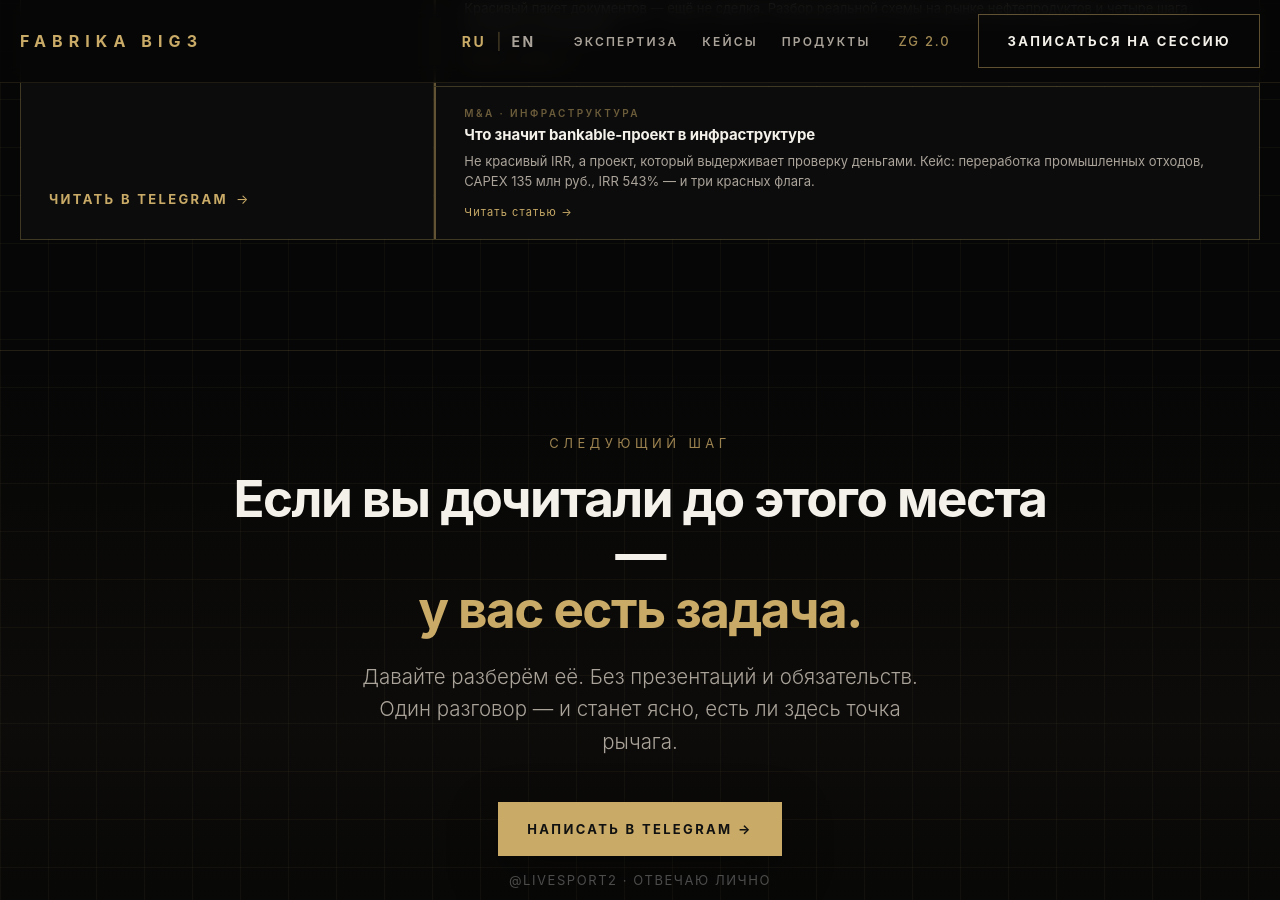
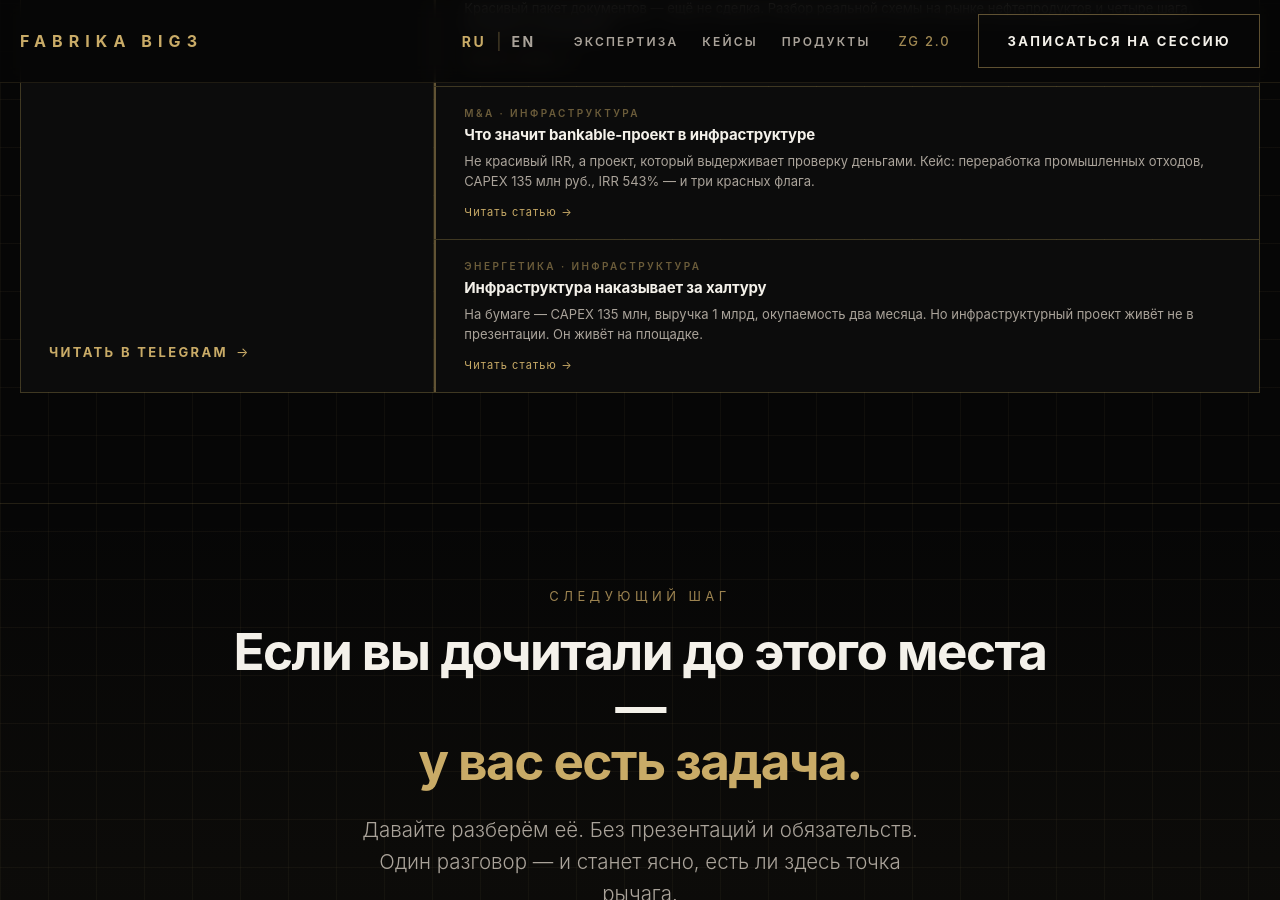
Before and after one commit to Valerii1242/fabrika-big3, a Jekyll site: the page index.html, which Jekyll copies as it is, in a window 1280 px wide and 900 px high, scrolled down 7101 px. Built offline with Jekyll 4.4.1, drawn with Linux system fonts in a browser that asks for light colours.

Commit message:
Add files via upload

```diff
--- a/index.html
+++ b/index.html
@@ -2190,6 +2190,13 @@
               <span class="tenchat-post-tag" data-ru="M&amp;A · Инфраструктура" data-en="M&amp;A · Infrastructure">M&amp;A · Инфраструктура</span>
               <h4 data-ru="Что значит bankable-проект в инфраструктуре" data-en="What a Bankable Project Really Means in Infrastructure">Что значит bankable-проект в инфраструктуре</h4>
               <p data-ru="Не красивый IRR, а проект, который выдерживает проверку деньгами. Кейс: переработка промышленных отходов, CAPEX 135 млн руб., IRR 543% — и три красных флага." data-en="Not a pretty IRR, but a project that holds up under financial scrutiny. Case: industrial waste processing, CAPEX 135M RUB, IRR 543% — and three red flags.">Не красивый IRR, а проект, который выдерживает проверку деньгами. Кейс: переработка промышленных отходов, CAPEX 135 млн руб., IRR 543% — и три красных флага.</p>
+              <span style="font-size:11px;letter-spacing:.1em;color:var(--gold);margin-top:8px;display:block;" data-ru="Читать статью →" data-en="Read article →">Читать статью →</span>
+            </a>
+
+            <a class="tenchat-post tenchat-post--article" href="/blog/infrastruktura-nakazyvaet-za-halturu/" style="border-left:2px solid rgba(201,171,103,.45);">
+              <span class="tenchat-post-tag" data-ru="Энергетика · Инфраструктура" data-en="Energy · Infrastructure">Энергетика · Инфраструктура</span>
+              <h4 data-ru="Инфраструктура наказывает за халтуру" data-en="Infrastructure Punishes Sloppy Work">Инфраструктура наказывает за халтуру</h4>
+              <p data-ru="На бумаге — CAPEX 135 млн, выручка 1 млрд, окупаемость два месяца. Но инфраструктурный проект живёт не в презентации. Он живёт на площадке." data-en="On paper — CAPEX 135M, revenue 1B, payback two months. But an infrastructure project doesn't live in the presentation. It lives on site.">На бумаге — CAPEX 135 млн, выручка 1 млрд, окупаемость два месяца. Но инфраструктурный проект живёт не в презентации. Он живёт на площадке.</p>
               <span style="font-size:11px;letter-spacing:.1em;color:var(--gold);margin-top:8px;display:block;" data-ru="Читать статью →" data-en="Read article →">Читать статью →</span>
             </a>
 
```
